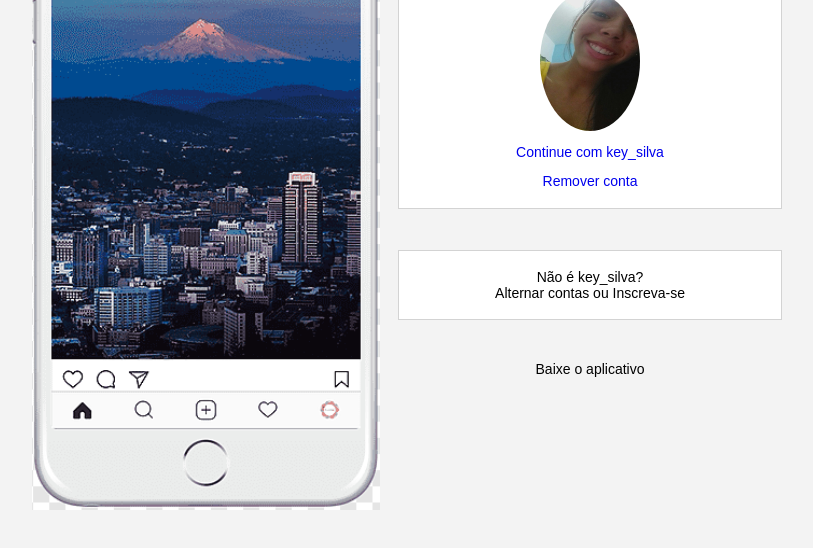
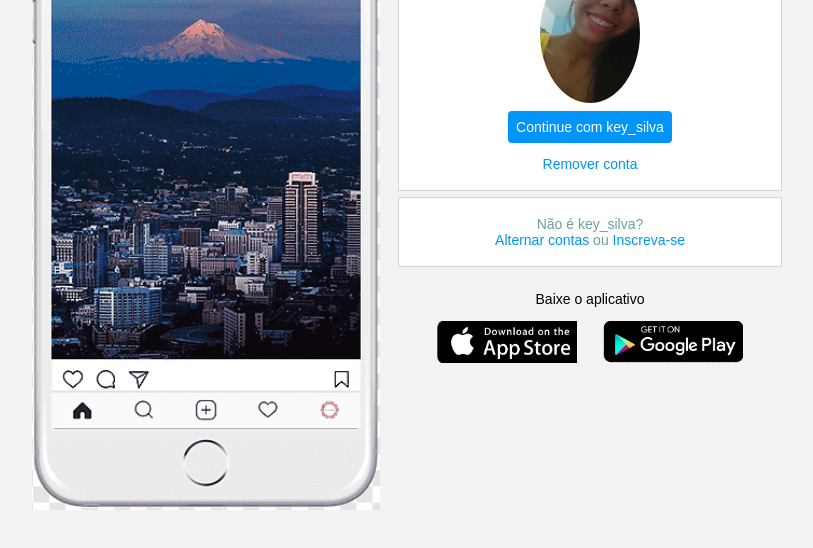
Before and after one commit to KeylaneSilva/frontInstagram, a plain HTML site: page index.html in a window 1280 px wide. Shown: the part 240-788 px from the top of the page, without its empty margins (242-1055 px from the left). Drawn offline with Linux system fonts and the light colour scheme.

Commit message:
ajustando app

```diff
--- a/css/style.css
+++ b/css/style.css
@@ -75,3 +75,55 @@ body{
 .profile-photo img{
     height: 10rem;
 }
+
+.instagram-login{
+    background-color: #0095f6;
+    color: #ffffff;
+    padding: 8px;
+    border-radius: 4px;
+    margin-top: 5px;
+}
+
+.intagram-logout{
+    color: #0095f6;
+    margin-top: 10px;
+}
+
+.not-account{
+    color: rgb(106,160,160);
+}
+
+.link-blue{
+    color: #0095f6;
+}
+
+.get-the-app{
+    display: flex;
+    flex-direction: column;
+    align-items: center;
+    justify-content: center;
+    width: 100%;
+    padding: 1.3rem 0;
+}
+
+.download{
+    display: flex;
+    width: 100%;
+    justify-content: space-evenly;
+    align-items: center;
+    padding: 1rem;
+}
+
+.app-download{
+    height: 3rem;
+    width: 10rem;
+    background-size: cover;
+}
+
+.app-download:nth-child(1){
+    background-image: url('../img/botao-appStre.png');
+}
+
+.app-download:nth-child(2){
+    background-image: url('../img/botao-googleplay.png');
+}
```
